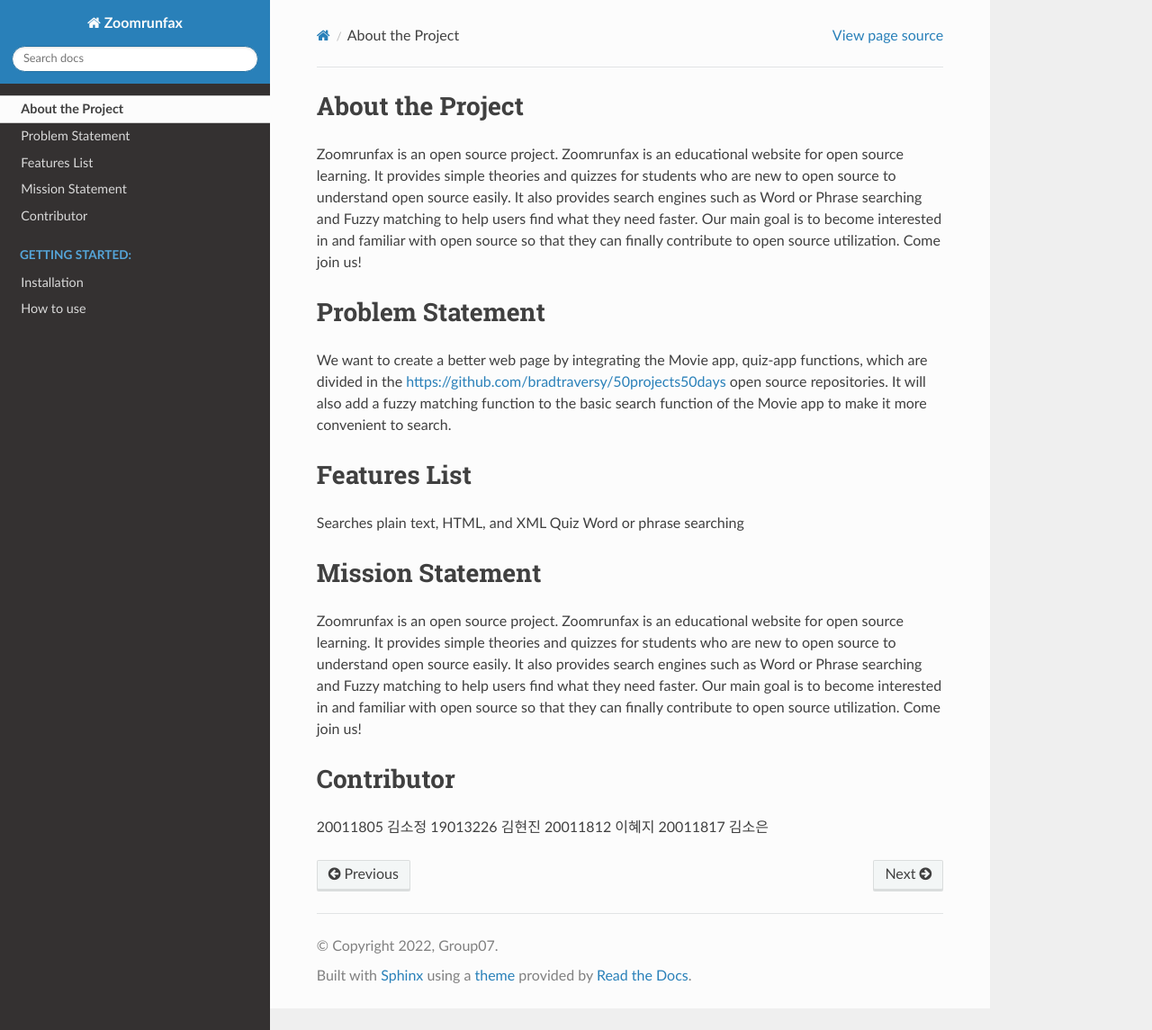
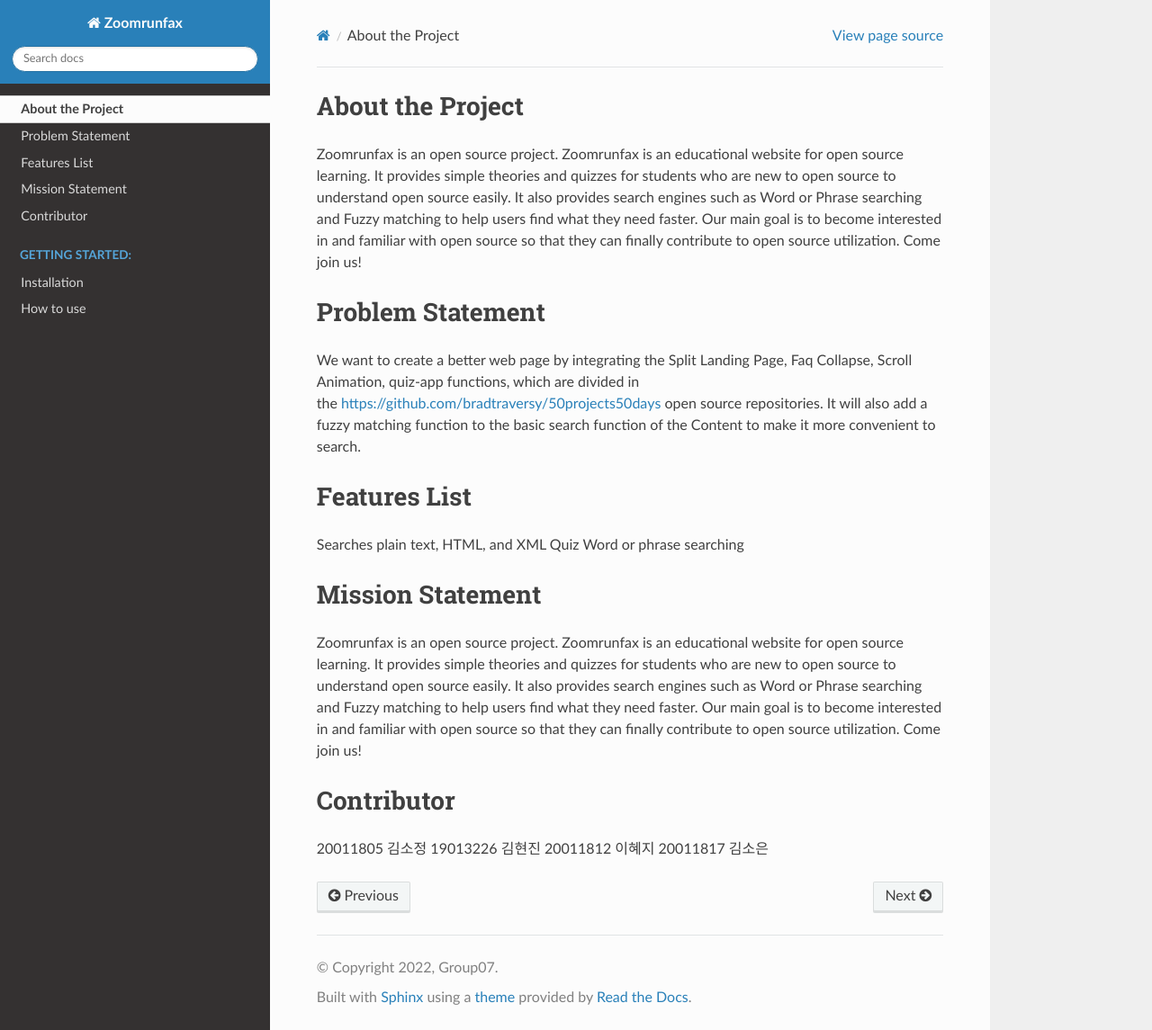
Before and after one commit to soeun72/OpS-EDU, a Sphinx documentation site: the page built from docs/source/About.rst, in a window 1280 px wide and 1145 px high. Shown: the whole window at 90% size. Built offline with Sphinx 7.4.7 and the Read the Docs theme 2.0.0, drawn with Linux system fonts in a browser that asks for light colours.

Commit message:
Update About.rst

```diff
--- a/docs/source/About.rst
+++ b/docs/source/About.rst
@@ -4,7 +4,8 @@ Zoomrunfax is an open source project. Zoomrunfax is an educational website for o
 
 Problem Statement
 =====================
-We want to create a better web page by integrating the Movie app, quiz-app functions, which are divided in the https://github.com/bradtraversy/50projects50days open source repositories. It will also add a fuzzy matching function to the basic search function of the Movie app to make it more convenient to search.
+We want to create a better web page by integrating the Split Landing Page, Faq Collapse, Scroll Animation, quiz-app functions, which are divided in the https://github.com/bradtraversy/50projects50days open source repositories.
+It will also add a fuzzy matching function to the basic search function of the Content to make it more convenient to search.
 
 Features List
 =====================
```
